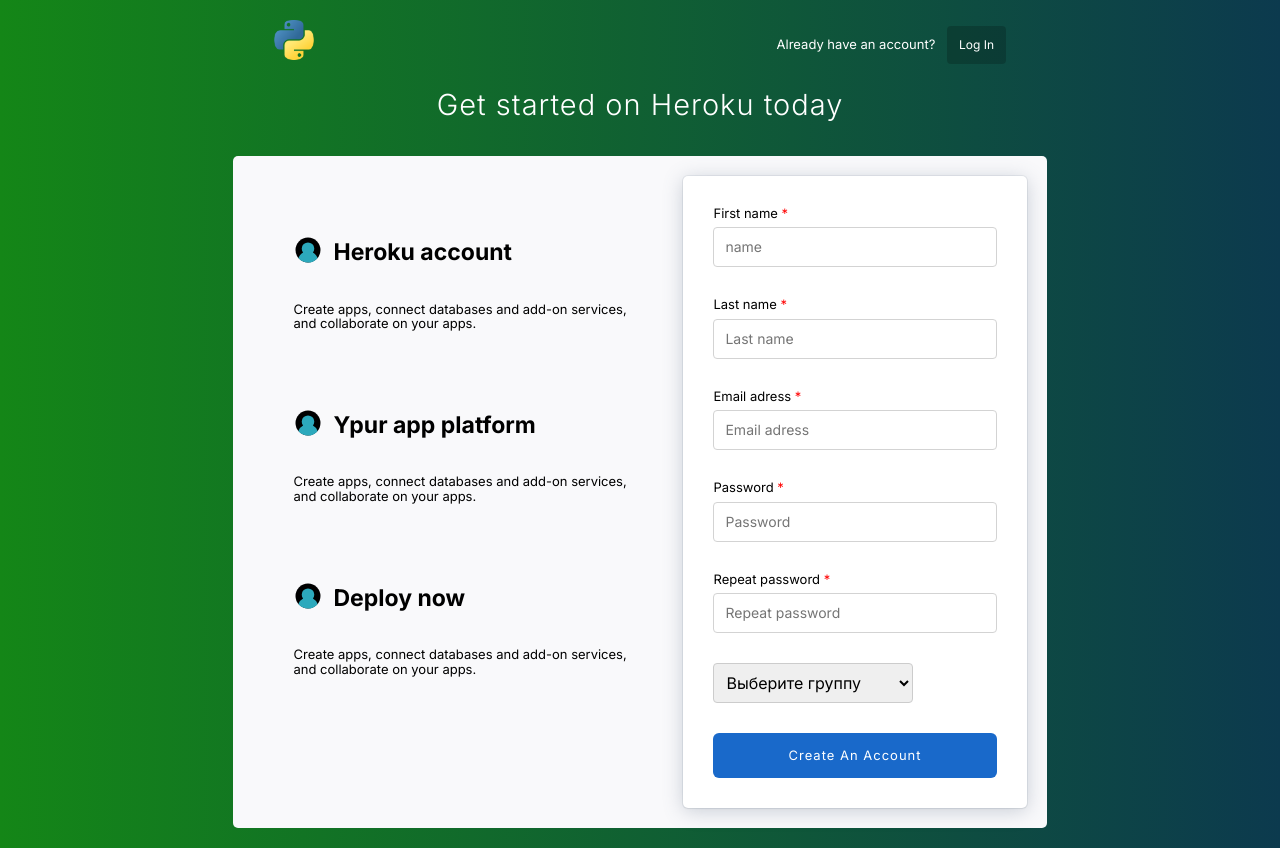
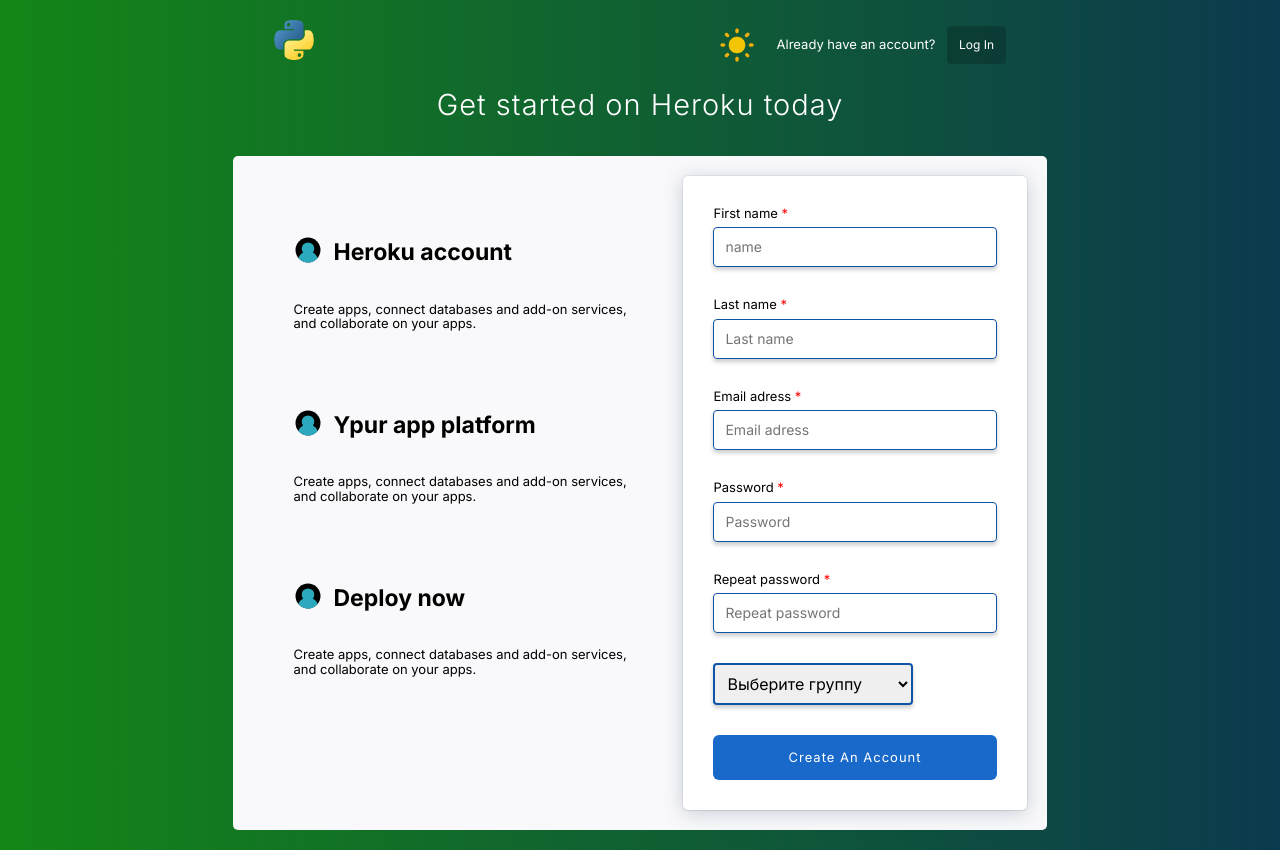
Before and after one commit to TimYeskov/Abiturient, a React (Create React App) app: page /signup in a window 1280 px wide. Built offline with nearby package versions, Linux system fonts and the light colour scheme.

Commit message:
redux & signup commit
Закончил стилизацию для login,signup.Добавил redux для будущей логики

```diff
--- a/package.json
+++ b/package.json
@@ -3,12 +3,14 @@
   "version": "0.1.0",
   "private": true,
   "dependencies": {
+    "@reduxjs/toolkit": "^1.9.5",
     "@testing-library/jest-dom": "^5.16.5",
     "@testing-library/react": "^13.4.0",
     "@testing-library/user-event": "^13.5.0",
     "axios": "^1.4.0",
     "react": "^18.2.0",
     "react-dom": "^18.2.0",
+    "react-redux": "^8.1.0",
     "react-router": "^6.13.0",
     "react-router-dom": "^6.13.0",
     "react-scripts": "5.0.1",
--- a/src/App.js
+++ b/src/App.js
@@ -1,15 +1,30 @@
 import React, { useState, useEffect } from "react";
+import { useColorTheme } from "./hooks/useColorTheme";
 import { Route, Routes } from "react-router";
 import "./styles/App.scss";
 import "./styles/Normalize.scss";
 import Home from "./Pages/Home";
 import SignUp from "./Pages/SIgnUp";
 const App = () => {
+  const { colorTheme, toggleColorTheme } = useColorTheme();
   return (
     <div className="App">
       <Routes>
-        <Route path="/" element={<Home />} />
-        <Route path="signup" element={<SignUp />} />
+        <Route
+          path="/"
+          element={
+            <Home colorTheme={colorTheme} toggleColorTheme={toggleColorTheme} />
+          }
+        />
+        <Route
+          path="signup"
+          element={
+            <SignUp
+              colorTheme={colorTheme}
+              toggleColorTheme={toggleColorTheme}
+            />
+          }
+        />
       </Routes>
     </div>
   );
--- a/src/Pages/Home.js
+++ b/src/Pages/Home.js
@@ -19,9 +19,8 @@ import aboutIcon from "../img/aboutIcon.svg";
 import { useColorTheme } from "../hooks/useColorTheme";
 import { Login } from "../Components/Login";
 import { Link } from "react-router-dom";
-function Home() {
-  const { colorTheme, toggleColorTheme } = useColorTheme();
-
+import SignUp from "./SIgnUp";
+function Home({ colorTheme, toggleColorTheme }) {
   const onChangeTheme = () => {
     toggleColorTheme();
   };
@@ -30,6 +29,7 @@ function Home() {
 
   return (
     <>
+      {console.log("home", colorTheme)}
       {login && <Login openLogin={openLogin} colorTheme={colorTheme} />}
       <header>
         <div className="rows">
@@ -59,7 +59,7 @@ function Home() {
                 >
                   giriş
                 </button>
-                <Link to="./signup">
+                <Link to="/signup">
                   <button className="header-btn signup">qeydiyyat</button>
                 </Link>
               </div>
--- a/src/Pages/SIgnUp.js
+++ b/src/Pages/SIgnUp.js
@@ -1,14 +1,41 @@
+import { Link } from "react-router-dom";
+import { useState } from "react";
+
 import "../styles/components/signup.scss";
+
+import { Login } from "../Components/Login";
+import { useColorTheme } from "../hooks/useColorTheme";
+
 import logo from "../img/logo.png";
 import icon from "../img/user-signup.svg";
-const SignUp = () => {
+import darkMode from "../img/dark-mode.png";
+import lightMode from "../img/light-mode.png";
+const SignUp = ({ colorTheme, toggleColorTheme }) => {
+  const [login, openLogin] = useState(false);
+
+  const onChangeTheme = () => {
+    toggleColorTheme();
+  };
+
   return (
+    <>
+      {console.log("signup", colorTheme)}
+      {login && <Login openLogin={openLogin} />}
       <div className="signup">
         <header>
+          <Link to="/">
             <img src={logo} alt="logo" />
+          </Link>
+
           <div>
+            <img
+              src={colorTheme === "light" ? lightMode : darkMode}
+              alt="theme"
+              className="theme"
+              onClick={onChangeTheme}
+            />
             <h4>Already have an account? </h4>
-          <button>Log In</button>
+            <button onClick={() => openLogin(true)}>Log In</button>
           </div>
         </header>
         <main>
@@ -112,6 +139,7 @@ const SignUp = () => {
           </div>
         </main>
       </div>
+    </>
   );
 };
 export default SignUp;
--- a/src/index.js
+++ b/src/index.js
@@ -1,13 +1,15 @@
 import React from "react";
 import ReactDOM from "react-dom/client";
+import { Provider } from "react-redux";
+import { store } from "./redux/store";
 import App from "./App";
 import { BrowserRouter } from "react-router-dom";
 
 const root = ReactDOM.createRoot(document.getElementById("root"));
 root.render(
   <BrowserRouter>
-    <React.StrictMode>
+    <Provider store={store}>
       <App />
-    </React.StrictMode>
+    </Provider>
   </BrowserRouter>
 );
--- /dev/null
+++ b/src/redux/slices/themeSlice.js
@@ -0,0 +1,14 @@
+import { createSlice, PayloadAction } from "@reduxjs/toolkit";
+
+const initialState = {};
+
+export const themeSlice = createSlice({
+  name: "theme",
+  initialState,
+  reducers: {},
+});
+
+// Action creators are generated for each case reducer function
+export const {} = themeSlice.actions;
+
+export default themeSlice.reducer;
--- /dev/null
+++ b/src/redux/store.js
@@ -0,0 +1,7 @@
+import { configureStore } from "@reduxjs/toolkit";
+import themeSlice from "./slices/themeSlice";
+export const store = configureStore({
+  reducer: {
+    themeSlice,
+  },
+});
--- a/src/styles/App.scss
+++ b/src/styles/App.scss
@@ -66,6 +66,10 @@
               width: 32px;
               height: 1px;
               position: relative;
+            }
+            a {
+              padding: 0;
+              width: fit-content;
             }
           }
           .header-btn {
--- a/src/styles/ThemeColors.scss
+++ b/src/styles/ThemeColors.scss
@@ -1,4 +1,5 @@
 :root {
+  //Home
   --color-background: linear-gradient(
     to right,
     rgb(20, 134, 23),
@@ -21,13 +22,20 @@
   );
   --color-font__footer: black;
   --color-background__footer: white;
-
+  //login
   --color-background__login: white;
-  --color-font__login: #0e55a7;
   --color-border__login: #4caf50;
+  //signup
+  --color-background__signup: #f9f9fb;
+  --color-font__signup: black;
+  --color-background__form: white;
+  --color-font__form: black;
+  --color-border__input: #0e55a7;
+  --color-border__inputFocus: rgb(76, 175, 80);
 }
 
 html[data-theme="dark"] {
+  //main
   --color-background: linear-gradient(
     to right,
     rgb(0, 0, 0, 100%),
@@ -39,8 +47,6 @@ html[data-theme="dark"] {
   --color-background__banner: #06010c;
   --color-font__banner: white;
   --color-font__header__all: linear-gradient(#9845e8, #33d2ff, #dd5789);
-  // --color-font__description: white;
-  // --color-font__header:white;
   --color-font__about: white;
   --color-background__about: #06010c;
   --color-background__aboutBlock: linear-gradient(
@@ -50,8 +56,16 @@ html[data-theme="dark"] {
   );
   --color-font__footer: white;
   --color-background__footer: black;
+  //login
+  --color-background__login: #0b1115;
+  --color-font__login: white;
+  --color-border__login: #bc7ef9;
 
-  --color-background__login: #06010c;
-  --color-font__login: white;
-  --color-border__login: linear-gradient(to right, #9845e8, #33d2ff, #dd5789);
+  //signup
+  --color-background__signup: #0b1115;
+  --color-font__signup: white;
+  --color-background__form: black;
+  --color-font__form: white;
+  --color-border__input: white;
+  --color-border__inputFocus: #bc7ef9;
 }
--- a/src/styles/adaptive/510px.scss
+++ b/src/styles/adaptive/510px.scss
@@ -50,7 +50,7 @@
               .header-right__lang {
                 margin: 0 10px;
                 img {
-                  width: 15px;
+                  width: 15px !important;
                   position: relative;
                   top: 5px;
                   padding: 0 3px;
@@ -67,8 +67,9 @@
                 }
               }
               button {
-                margin-left: 5px;
+                margin-left: 10px;
                 margin-top: 0;
+
                 @media (max-width: 380px) {
                   font-size: 5px !important;
                   padding: 4px !important;
--- a/src/styles/components/signup.scss
+++ b/src/styles/components/signup.scss
@@ -14,12 +14,16 @@
     div {
       display: flex;
       align-items: center;
+      img {
+        margin-right: 20px;
+      }
       h4 {
         font-size: 13px;
         margin-right: 8px;
         font-weight: 400;
       }
       button {
+        cursor: pointer;
         background-color: rgb(0, 0, 0, 20%);
         border: none;
         color: white;
@@ -47,8 +51,9 @@
       border-radius: 5px;
       margin-top: 35px;
       display: flex;
-      background-color: #f9f9fb;
+      background-color: var(--color-background__signup);
       padding: 20px;
+      color: var(--color-font__signup);
       .wrapper__left {
         .left__block {
           padding: 40px;
@@ -79,7 +84,7 @@
       }
       .wrapper__right {
         form {
-          background-color: #ffff;
+          background-color: var(--color-background__form);
           box-shadow: 0px 0px 0px 1px rgba(89, 105, 128, 0.1),
             0px 3px 20px rgba(89, 105, 128, 0.3),
             0px 1px 2px rgba(0, 0, 0, 0.05);
@@ -87,8 +92,8 @@
           flex-direction: column;
           padding: 30px;
           border-radius: 5px;
+          color: var(--color-font__form);
           label {
-            color: black;
             font-size: 13px;
             margin-bottom: 6.5px;
             span {
@@ -96,18 +101,37 @@
             }
           }
           input {
-            border: 1px solid #d3d3d3;
             border-radius: 4px;
             font-size: 14px;
             padding: 11px;
             margin-bottom: 30px;
+            background-color: transparent;
+            color: var(--color-font__form);
+            border: 1px solid var(--color-border__input);
+            box-shadow: 0 3px 4px rgba(0, 0, 0, 0.2);
+            transition: border-color 0.2s;
+          }
+          input:focus {
+            border-color: var(--color-border__inputFocus);
+            border-width: 1px;
+            border-style: solid;
+            outline: none;
           }
           select {
             padding: 8px;
-            border: 1px solid #ccc;
+            border: 2px solid var(--color-border__input);
+
             border-radius: 4px;
+            box-shadow: 0 3px 4px rgba(0, 0, 0, 0.2);
+            transition: border-color 0.2s;
             width: 200px;
             margin-bottom: 30px;
+          }
+          select:focus {
+            border-color: var(--color-border__inputFocus);
+            border-width: 2px;
+            border-style: solid;
+            outline: none;
           }
 
           option[value=""][disabled] {
@@ -120,7 +144,7 @@
           }
 
           select:hover {
-            border-color: rgb(57, 185, 57);
+            border-color: var(--color-border__inputFocus);
           }
           button {
             background-color: #1969ca;
@@ -138,5 +162,6 @@
     }
   }
 }
+@import url(../ThemeColors.scss);
 @import url(../adaptive/signup/900px.scss);
 @import url(../adaptive/signup/650px.scss);
```
Also changed, not shown: src/styles/components/login.scss (+6 -6 lines), 2 other files (tests, documents, lock files or other folders). Lines whose indentation alone changed are shown as unchanged.
